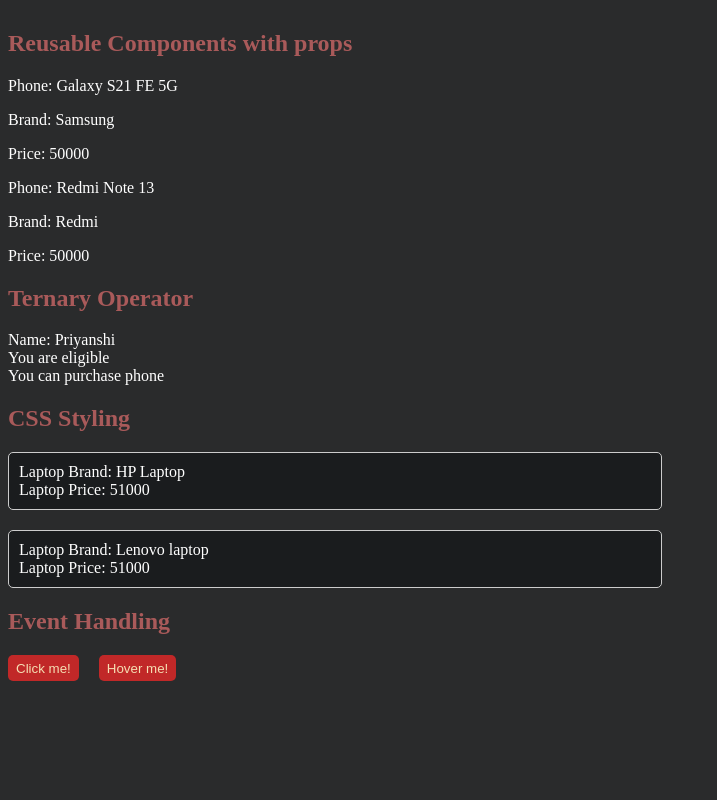
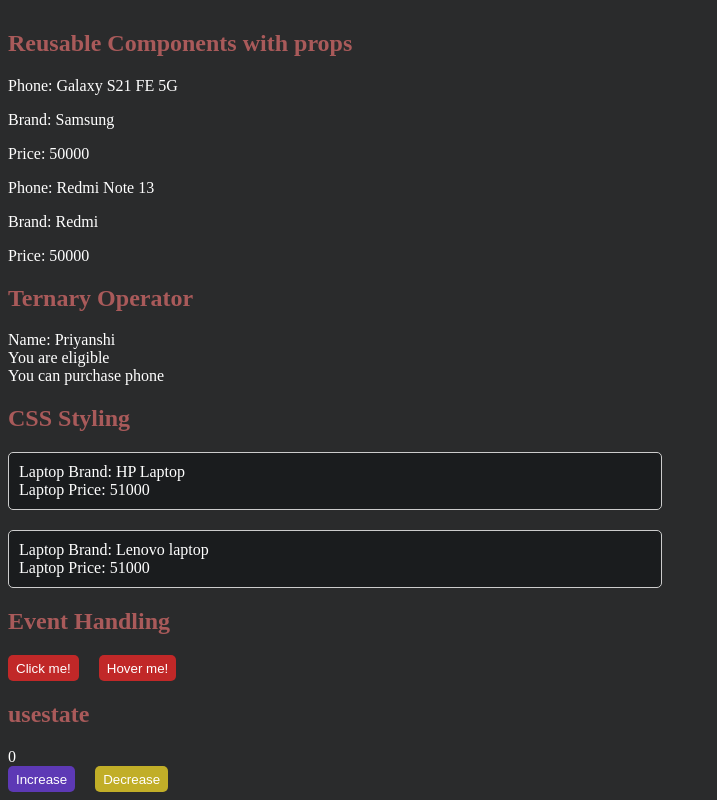
Before and after one commit to priyanshishah20/React_App, a React (Vite) app: page / in a window 1280 px wide. Shown: the part 650-1450 px from the top of the page, without its empty margins (0-717 px from the left). Before the commit the page ends 1339 px from the top, so only its background shows below. Built offline with nearby package versions, Linux system fonts and the light colour scheme.

Commit message:
counter component added

```diff
--- a/src/App.jsx
+++ b/src/App.jsx
@@ -4,6 +4,7 @@
 import Ternary from './components/Ternary'
 import Laptop from './components/Laptop'
 import Events from './components/Events'
+import Counter from './components/Counter'
 
 const App = () => {
 
@@ -37,6 +38,9 @@
       <div>
         <Events />
       </div>
+
+      {/* UseState */}
+      <Counter />
     </>
   )
 }
--- /dev/null
+++ b/src/components/Counter.jsx
@@ -0,0 +1,19 @@
+import React from 'react'
+
+const Counter = () => {
+    let counter = 0;
+    function counterFun() {
+     counter++;
+     console.log(counter);
+    }
+    return (
+    <>
+    <h2>usestate</h2>
+    <div>{counter}</div>
+    <button className="btn asc-btn" onClick={counterFun}>Increase</button>
+    <button className='btn dec-btn'>Decrease</button>
+    </>
+  )
+}
+
+export default Counter
--- a/src/index.css
+++ b/src/index.css
@@ -17,7 +17,7 @@
 .btn{
   display: inline-block;
   background: #c12828;
-  color: wheat;
+  color: white;
   padding: 0.35rem 0.5rem;
   border: none;
   border-radius: 5px;
@@ -26,3 +26,9 @@
 .btn:first-of-type{
   margin-left: 0;
 }
+.asc-btn{
+  background-color: #5d39b5;
+}
+.dec-btn{
+  background-color: #c1ae28;
+}
```
